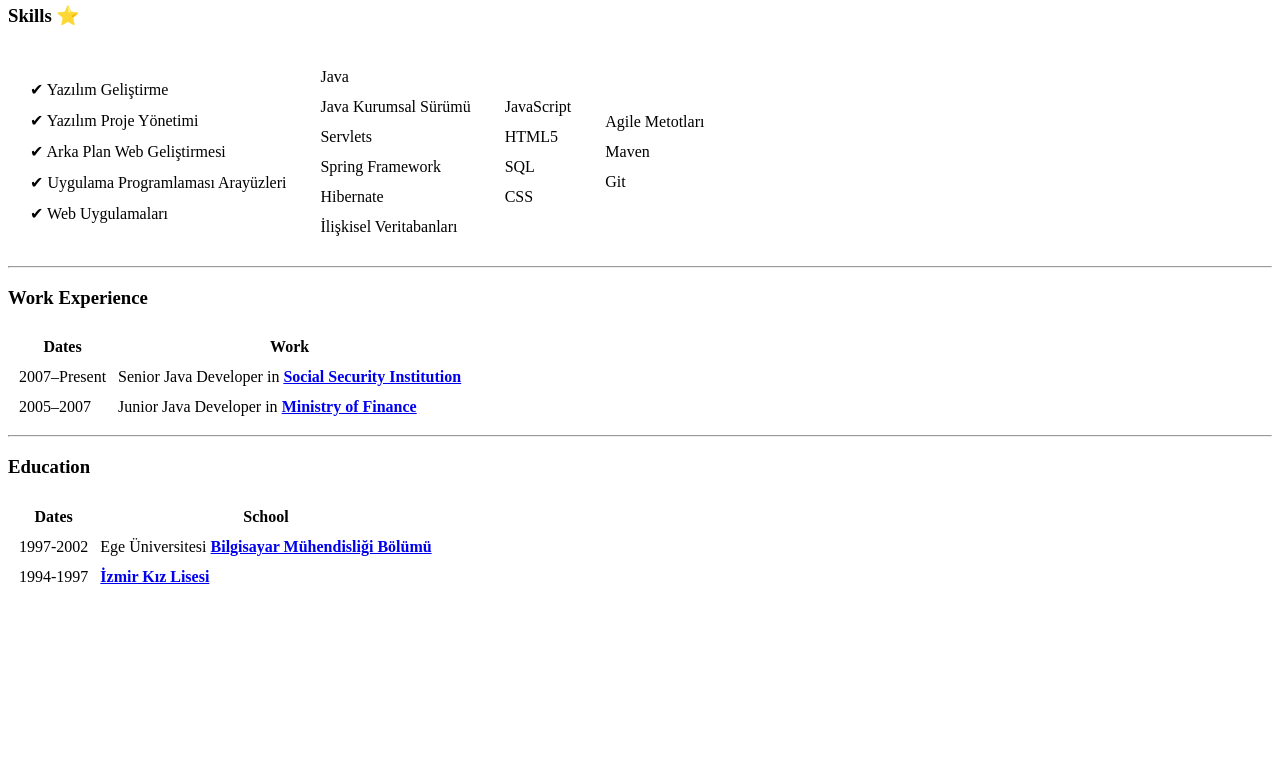
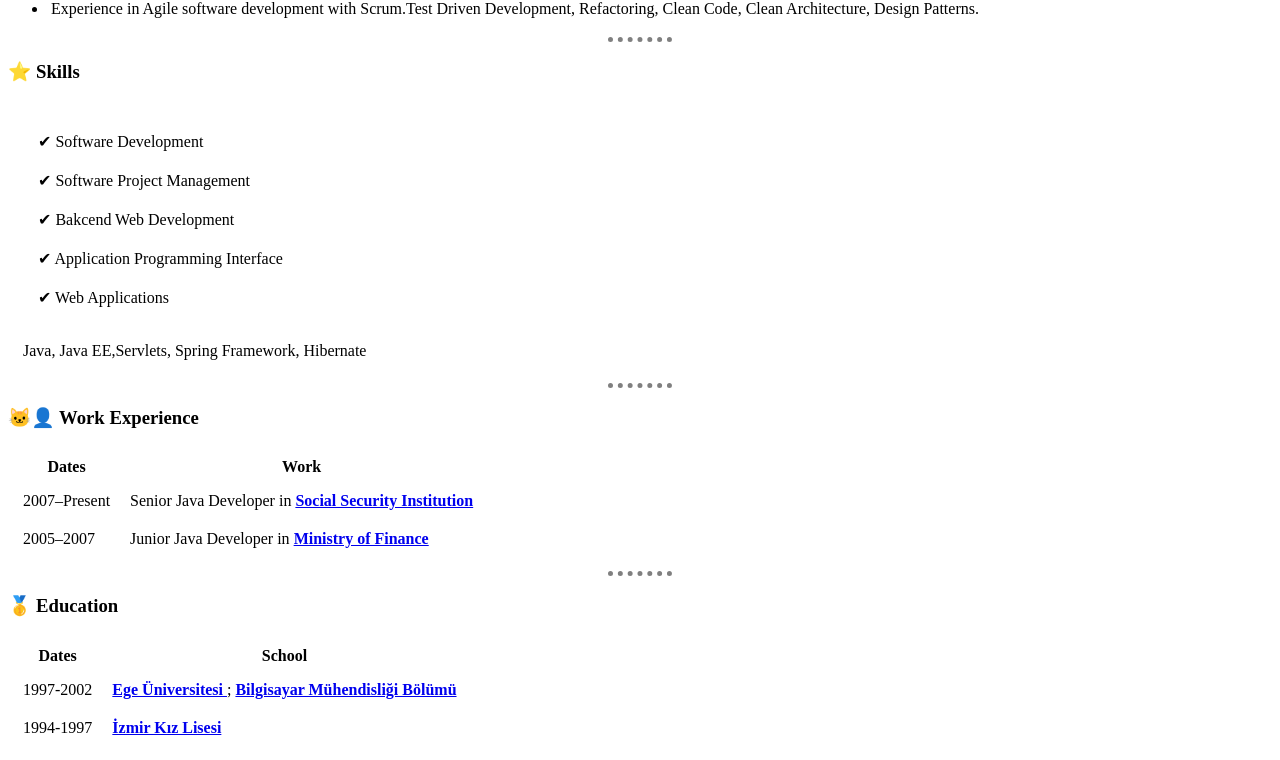
Before and after one commit to ozlemcetin/cv, a plain HTML site: page index.html in a window 1280 px wide. Shown: the part 461-1221 px from the top of the page. Before the commit the page ends 1066 px from the top, so only its background shows below. Drawn offline with Linux system fonts and the light colour scheme.

Commit message:
Initial CSS Applied

```diff
--- /dev/null
+++ b/css/styles.css
@@ -0,0 +1,27 @@
+/******************** TAG SELECTORS ********************************/
+
+
+
+hr {
+  border-color: gray;
+  border-style: none;
+  border-top-style: dotted;
+  border-width: 5px;
+  width: 5%;
+}
+
+img {
+  border-radius: 0 50% 50% 50%;
+}
+
+table {
+  border-spacing: 10px;
+}
+
+td {
+  padding: 5px;
+}
+
+li {
+  padding: 3px;
+}
--- a/index.html
+++ b/index.html
@@ -3,13 +3,8 @@
 
 <head>
   <meta charset="utf-8" />
-  <title>🌱 Ozlem's Personal Site</title>
-
-  <style>
-    table {
-      border-spacing: 10px;
-    }
-  </style>
+  <title>Ozlem Cetin Resume</title>
+  <link rel="stylesheet" href="css/styles.css">
 </head>
 
 <body>
@@ -22,7 +17,7 @@
           -->
           <img src="images/ozlem.jpg" />
         </td>
-        <td style="padding: 10px;">
+        <td>
           <h1>Özlem Çetin</h1>
           <p>
             <em>
@@ -89,86 +84,35 @@
 
   <hr />
 
-  <h3>Skills ⭐</h3>
+  <h3>⭐ Skills</h3>
 
   <table>
     <tr>
-
       <td>
         <table>
           <tr>
-            <td>✔ Yazılım Geliştirme</td>
+            <td>✔ Software Development</td>
           </tr>
           <tr>
-            <td>✔ Yazılım Proje Yönetimi</td>
+            <td>✔ Software Project Management</td>
           </tr>
           <tr>
-            <td>✔ Arka Plan Web Geliştirmesi</td>
+            <td>✔ Bakcend Web Development</td>
           </tr>
           <tr>
-            <td>✔ Uygulama Programlaması Arayüzleri</td>
+            <td>✔ Application Programming Interface</td>
           </tr>
           <tr>
-            <td>✔ Web Uygulamaları</td>
+            <td>✔ Web Applications</td>
           </tr>
 
         </table>
       </td>
+    </tr>
 
-
+    <tr>
       <td>
-        <table>
-          <tr>
-            <td>Java</td>
-          </tr>
-          <tr>
-            <td>Java Kurumsal Sürümü</td>
-          </tr>
-          <tr>
-            <td>Servlets</td>
-          </tr>
-          <tr>
-            <td>Spring Framework</td>
-          </tr>
-          <tr>
-            <td>Hibernate</td>
-          </tr>
-          <tr>
-            <td>İlişkisel Veritabanları</td>
-          </tr>
-        </table>
-      </td>
-
-
-      <td>
-        <table>
-          <tr>
-            <td>JavaScript</td>
-          </tr>
-          <tr>
-            <td>HTML5</td>
-          </tr>
-          <tr>
-            <td>SQL</td>
-          </tr>
-          <tr>
-            <td>CSS</td>
-          </tr>
-        </table>
-      </td>
-
-      <td>
-        <table>
-          <tr>
-            <td>Agile Metotları</td>
-          </tr>
-          <tr>
-            <td>Maven</td>
-          </tr>
-          <tr>
-            <td>Git</td>
-          </tr>
-        </table>
+        Java, Java EE,Servlets, Spring Framework, Hibernate
       </td>
     </tr>
 
@@ -176,7 +120,7 @@
 
   <hr />
 
-  <h3>Work Experience</h3>
+  <h3>🐱‍👤 Work Experience </h3>
 
   <table>
     <thead>
@@ -211,7 +155,7 @@
   <hr />
 
 
-  <h3>Education</h3>
+  <h3>🥇 Education </h3>
 
   <table>
     <thead>
@@ -224,7 +168,12 @@
       <tr>
         <td>1997-2002</td>
         <td>
-          Ege Üniversitesi
+          <strong>
+            <a href="https://ege.edu.tr/eng-0/homepage.html">
+              Ege Üniversitesi
+            </a>
+          </strong>;
+
           <strong>
             <a href="https://bilmuh.ege.edu.tr/">Bilgisayar Mühendisliği Bölümü</a>
           </strong>
@@ -244,6 +193,7 @@
   </table>
 
 
+
 </body>
 
 </html>
```
